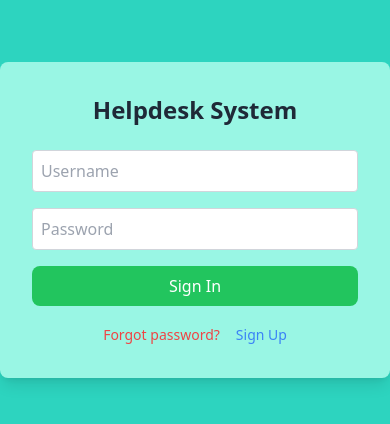
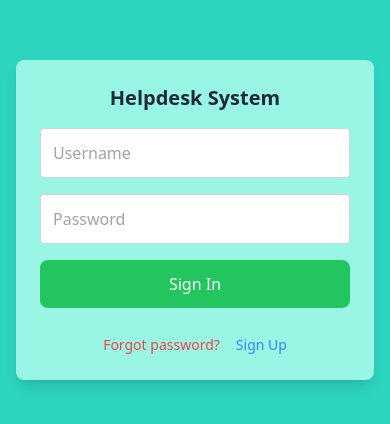
Before and after one commit to gaurimadan/assignment, a React (Create React App) app: page / in a window 390 px wide. Shown: the part 202-626 px from the top of the page. Built offline with nearby package versions, Linux system fonts and the light colour scheme.

Commit message:
added responsiveness

```diff
--- a/src/components/LoginPage.js
+++ b/src/components/LoginPage.js
@@ -11,36 +11,42 @@ const LoginPage = ({ onLogin }) => {
   };
 
   return (
-    <div className="flex items-center justify-center min-h-screen bg-teal-400">
-      <div className="w-150 p-8 bg-teal-200 rounded-lg shadow-lg">
-        <h1 className="text-2xl font-semibold text-center mb-6 text-gray-800">Helpdesk System</h1>
+    <div className="flex items-center justify-center min-h-screen bg-teal-400 px-4 sm:px-6 lg:px-8">
+      <div className="w-full max-w-sm sm:max-w-md p-6 sm:p-8 bg-teal-200 rounded-lg shadow-lg">
+        <h1 className="text-xl sm:text-2xl font-semibold text-center mb-4 sm:mb-6 text-gray-800">
+          Helpdesk System
+        </h1>
         <form onSubmit={handleSubmit}>
           <div className="space-y-4">
             <input
               type="text"
               placeholder="Username"
-              className="w-full p-2 border border-gray-300 rounded"
+              className="w-full p-3 border border-gray-300 rounded focus:outline-none focus:ring-2 focus:ring-green-500"
               value={username}
               onChange={(e) => setUsername(e.target.value)}
             />
             <input
               type="password"
               placeholder="Password"
-              className="w-full p-2 border border-gray-300 rounded"
+              className="w-full p-3 border border-gray-300 rounded focus:outline-none focus:ring-2 focus:ring-green-500"
               value={password}
               onChange={(e) => setPassword(e.target.value)}
             />
             <button
               type="submit"
-              className="w-full py-2 px-4 bg-green-500 text-white rounded-lg hover:bg-green-600 transition-colors"
+              className="w-full py-3 px-4 bg-green-500 text-white rounded-lg hover:bg-green-600 transition-colors text-base sm:text-lg"
             >
               Sign In
             </button>
           </div>
         </form>
-        <div className="mt-4 text-center space-x-4">
-          <Link to="/forgot-password" className="text-red-500 text-sm">Forgot password?</Link>
-          <Link to="/signup" className="text-blue-500 text-sm">Sign Up</Link>
+        <div className="mt-6 text-center space-x-4">
+          <Link to="/forgot-password" className="text-red-500 text-sm sm:text-base hover:underline">
+            Forgot password?
+          </Link>
+          <Link to="/signup" className="text-blue-500 text-sm sm:text-base hover:underline">
+            Sign Up
+          </Link>
         </div>
       </div>
     </div>
```
